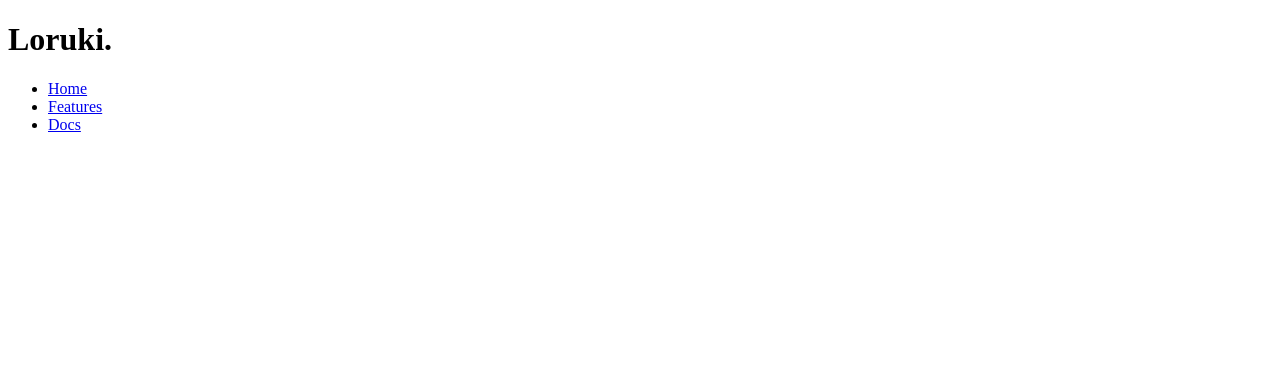
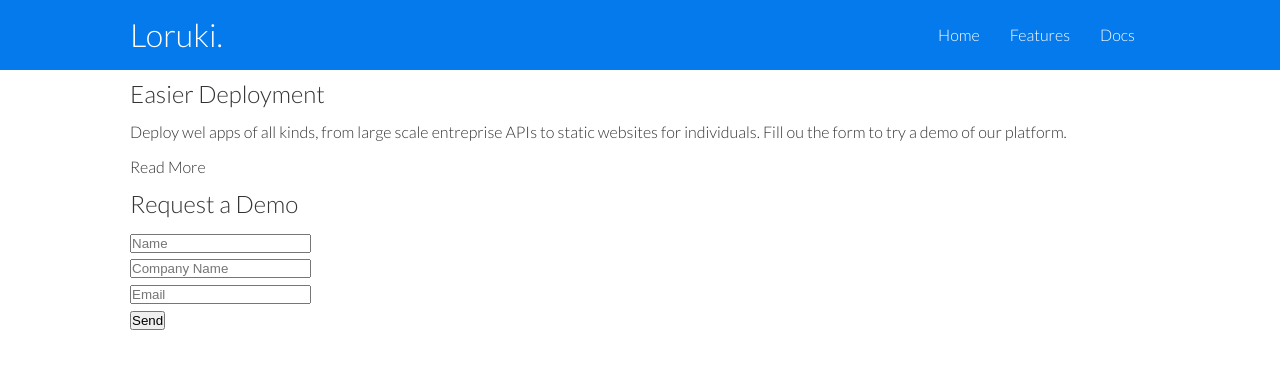
Before and after one commit to Yunie08/loruki-website, a website: page index.html in a window 1280 px wide. Drawn offline with Linux system fonts and the light colour scheme.

Commit message:
Added 7-1 - header finished

```diff
--- a/index.html
+++ b/index.html
@@ -11,7 +11,7 @@
 <body>
     <!-- Navbar -->
     <div class="navbar">
-        <div class="container">
+        <div class="container flex">
             <h1 class="logo">Loruki.</h1>
             <nav>
                 <ul>
@@ -22,5 +22,33 @@
             </nav>
         </div>
     </div>
+
+    <!-- Showcase -->
+    <section class="showcase">
+        <div class="container grid">
+            <div class="showcase__text">
+                <h1>Easier Deployment</h1>
+                <p>Deploy wel apps of all kinds, from large scale entreprise APIs to static websites for individuals. Fill ou the form to try a demo of our platform.</p>
+                <a href="features.html" class="btn btn--outline">Read More</a>
+            </div>
+
+            <div class="showcase__form">
+                <h2>Request a Demo</h2>
+                <form>
+                    <div class="showcase__form__control">
+                        <input type="text" name="name" placeholder="Name" required>
+                    </div>
+                    <div class="showcase__form__control">
+                        <input type="text" name="company" placeholder="Company Name" required>
+                    </div>
+                    <div class="showcase__form__control">
+                        <input type="email" name="email" placeholder="Email" required>
+                    </div>
+                    <input type="submit" value="Send" class="btn btn--primary">
+                </form>
+            </div>
+        </div>
+    </section>
+
 </body>
 </html>
--- /dev/null
+++ b/sass/base/_base.scss
@@ -0,0 +1,25 @@
+// Comme ça dans le tuto openclassrooms
+*,
+*::after,
+*::before {
+    margin: 0;
+    padding: 0;
+    box-sizing: inherit;
+}
+
+html {
+    // 10px div by def of 16px
+    font-size: 62.5%;
+}
+
+body {
+    box-sizing: border-box;
+}
+
+/* Comme ça dans le code du tuto
+* {
+    box-sizing: border-box;
+    padding: 0;
+    margin: 0;
+}
+*/
--- /dev/null
+++ b/sass/base/_typography.scss
@@ -0,0 +1,30 @@
+body {
+    font-family: 'Lato', sans-serif;
+    color: #333;
+    font-size: 1.6rem;
+    line-height: 1.6;
+
+}
+
+ul {
+    list-style-type: none;
+}
+
+a {
+    text-decoration: none;
+    color: #333;
+}
+
+h1, h2 {
+    font-weight: 300;
+    line-height: 1.2;
+    margin: 10px 0;
+}
+
+p {
+    margin: 10px 0;
+}
+
+img {
+    width : 100% // keep image within container
+}
--- /dev/null
+++ b/sass/layout/_container.scss
@@ -0,0 +1,7 @@
+// Set max width to 1100px
+.container {
+    max-width: 1100px;
+    margin: 0 auto;
+    overflow: auto;         // Remove space due to h1 margin
+    padding: 0 4rem;
+}
--- /dev/null
+++ b/sass/layout/_header.scss
@@ -0,0 +1,21 @@
+.navbar {
+    background-color: $primary-color;
+    color: #fff;
+    height: 70px;
+    .container {
+        @include flex ($justify: space-between);
+    }
+    a {
+        color: #fff;
+        padding: 1rem;                  // padding plutôt sur <a> que sur <li>
+        margin: 0 0.5rem;
+        &:hover {
+            border-bottom: 2px #fff solid;
+        }
+    }
+
+    ul {
+        display: flex;
+    }
+
+}
--- a/sass/main.scss
+++ b/sass/main.scss
@@ -0,0 +1,17 @@
+// Font
+@import url('https://fonts.googleapis.com/css2?family=Lato:wght@300&display=swap');
+
+// Utils
+@import "./utils/variables";
+@import "./utils/mixins";
+
+// base
+@import "./base/base";
+@import "./base/typography";
+// components
+@import "./components/card";
+// layout
+@import "./layout/container";
+@import "./layout/header";
+// pages
+@import "./pages/index";
--- /dev/null
+++ b/sass/utils/_mixins.scss
@@ -0,0 +1,6 @@
+@mixin flex ($justify: center, $align: center) {
+    display: flex;
+    justify-content: $justify;    // general rule (that most of our flex container s will use)
+    align-items: $align;
+    height: 100%;                // of container
+}
--- /dev/null
+++ b/sass/utils/_variables.scss
@@ -0,0 +1,2 @@
+// Color palette
+$primary-color : #047aed;
```
Also changed, not shown: css/style.css, sass/components/_card.scss (added), sass/pages/_index.scss (added), 1 other file.
